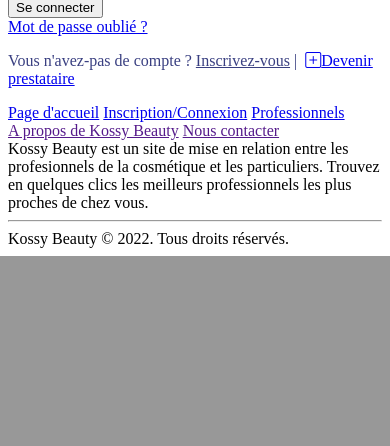
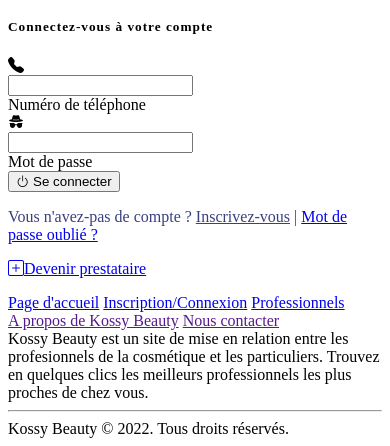
Before and after one commit to WildCodeSchool/2022-03-php-paris-p3-kossy-beauty, a Symfony app: template templates/login/index.html.twig in a window 390 px wide; the page is wider, and only the part inside the window is pictured. Shown: the part 1125-1571 px from the top of that part. Before the commit the page ends 1381 px from the top of that part, so only its background shows below. Run offline with Twig, Linux system fonts and the light colour scheme; the template is opened without the code that fills it, so the values that code supplies are empty; some libraries are stand-ins or nearby versions.

Commit message:
working on responsive

```diff
--- a/templates/login/index.html.twig
+++ b/templates/login/index.html.twig
@@ -17,43 +17,51 @@
                             <img src="https://mdbcdn.b-cdn.net/img/Photos/new-templates/bootstrap-login-form/img1.webp"
                                 alt="login form" style="height:100vh" />
                         </div>
-                        <div class="col-md-6 col-lg-7 d-flex align-items-center form-content-login">
+                        <div class="col-auto col-md-6 col-lg-7 d-flex align-items-center form-content-login mx-3 mx-md-0">
                             <div class="card-body p-4 p-lg-5 text-black">
-                                <div class="d-flex align-items-center mb-3 pb-1">
+                                <div class="mb-3 pb-1 text-center text-md-start">
                                     <span class="h1 fw-bold mb-0">Kossy Beauty</span>
                                 </div>
-                                <h5 class="fw-normal mb-3 pb-3" style="letter-spacing: 1px;">Connectez-vous à
+                                <h5 class="fw-normal mb-3 pb-3 text-center text-md-start" style="letter-spacing: 1px;">Connectez-vous à
                                     votre compte</h5>
 
                                 <form action="{{ path('login') }}" method="post">
                                     <div class="form-outline mb-4">
-                                        <input type="text" id="username" name="_username"
-                                            class="form-control form-control-lg" value="{{ last_username }}" />
+                                        <div class="input-group">
+                                            <div class="input-group-text px-4 fs-4">
+                                                <i class="bi bi-telephone-fill"></i>
+                                            </div>
+                                            <input type="text" id="username" name="_username"
+                                                class="form-control form-control-lg" value="{{ last_username }}" />
+                                        </div>
                                         <label class="form-label" for="form2Example17">Numéro de téléphone</label>
                                     </div>
 
                                     <div class="form-outline mb-4">
-                                        <input type="password" id="password" name="_password"
+                                        <div class="input-group">
+                                            <div class="input-group-text px-4 fs-4">
+                                                <i class="bi bi-incognito"></i>
+                                            </div>
+                                            <input type="password" id="password" name="_password"
                                             class="form-control form-control-lg" />
+                                        </div>
                                         <label class="form-label" for="password">Mot de passe</label>
                                     </div>
 
                                     <input type="hidden" name="_target_path" value="/" />
                                     <input type="hidden" name="_csrf_token" value="{{ csrf_token('authenticate') }}" />
 
-                                    <div class="pt-1 mb-4">
-                                        <button class="btn btn-dark btn-lg btn-block" type="submit">Se connecter</button>
+                                    <div class="text-center pt-1 mb-4">
+                                        <button class="btn btn-dark btn-lg btn-block" type="submit"><i class="bi bi-power"></i> Se connecter</button>
                                     </div>
                                 </form>
-                                <a class="small text-muted" href="{{ path('app_forgot_password_request') }}">Mot de passe oublié ?</a>
-                                <p class="pb-lg-2" style="color: #393f81;">
+                                <p class="text-center pb-lg-2" style="color: #393f81;">
                                     Vous n'avez-pas de compte ?
-                                    <a href="/register" style="color: #393f81;">Inscrivez-vous</a> |
+                                    <a href="/register" style="color: #393f81;">Inscrivez-vous</a> | <a class="small text-muted" href="{{ path('app_forgot_password_request') }}">Mot de passe oublié ?</a>
+                                </p>
+                                <p class="text-center">
                                     <a class="color-black" href="{{ path('app_register_pro') }}"><i class="bi bi-plus-square me-2"></i>Devenir prestataire</a>
                                 </p>
-
-                                {# <a href="#!" class="small text-muted">Conditions d'utilisation</a>
-                                <a href="#!" class="small text-muted">Politique de confidentialité</a> #}
                             </div>
                         </div>
                     </div>
--- a/templates/navbar/_categorySearchNavbar.html.twig
+++ b/templates/navbar/_categorySearchNavbar.html.twig
@@ -1,5 +1,5 @@
 
-    <ul class="nav nav-tabs d-flex justify-content-center" id="myTab" role="tablist">
+    <ul class="nav nav-tabs d-flex justify-content-center pt-3" id="myTab" role="tablist">
         {% for category in globalCategories.getAll %}
         <li class="nav-item" role="presentation">
             <button class="nav-link color-black px-4 py-2" id="profile-tab" data-bs-toggle="tab" data-bs-target="#category{{ category.id }}"
--- a/templates/navbar/_navbar.html.twig
+++ b/templates/navbar/_navbar.html.twig
@@ -1,56 +1,38 @@
 <nav class="navbar navbar-expand-lg navbar-light py-3 pb-1">
   <div class="container-fluid">
     <a class="navbar-brand" href="/"><img class="position-absolute ms-2 d-md-block d-none"src="{{ asset('build/images/Kossy-Beauty-logo-3.png') }}" style="width:5.5rem; margin-top:-2.1rem" alt="Logo"></a>
-    <button class="navbar-toggler position-absolute end-0" type="button" data-bs-toggle="collapse" data-bs-target="#navbarSupportedContent" aria-controls="navbarSupportedContent" aria-expanded="false" aria-label="Toggle navigation">
-      <span class="navbar-toggler-icon"></span>
-    </button>
     {{ render(controller(
         'App\\Controller\\SearchController::searchBar'
       )) }}
-    <div class="collapse navbar-collapse pt-0 justify-content-end" id="navbarSupportedContent">
-      <ul class="navbar-nav mb-2 mb-lg-0 text-center position-absolute end-0">
+    <div class="collapse navbar-collapse pt-0 justify-content-end align-items-center" id="navbarSupportedContent">
+      <ul class="navbar-nav rounded align-items-center text-center position-absolute end-0 mt-2 mt-md-1 me-3 p-3 p-md-0">
         {% if notification.notification is same as false %}
-        <li class="nav-item position-relative me-3 color-red">
-          <i class="bi bi-exclamation-circle-fill"></i>
+          <li class="nav-item rounded align-items-center position-relative me-3 p-2 text-start text-md-center color-red">
+            <i class="bi bi-envelope-exclamation-fill me-1 fs-5"></i>
         {% else %}
-          <li class="nav-item position-relative me-3">
+          <li class="nav-item rounded align-items-center position-relative me-3 p-2 text-start text-md-center w-100">
+            <i class="bi bi-envelope-fill me-1 fs-5"></i>
         {% endif %}
-          <i class="bi bi-chat-left-text p-0"></i>
             <a class="nav-link d-inline d-lg-block active stretched-link p-0" aria-current="page" href="{{ path('app_my_conversations') }}">Messages</a>
           </li>
-        <li class="nav-item position-relative me-3">
-          <i class="bi bi-heart p-0"></i>
+          <li><hr class="dropdown-divider"></li>
+          <li class="nav-item rounded align-items-center position-relative me-3 p-2 text-start text-md-center w-100">
+            <i class="bi bi-star-fill me-1 fs-5"></i>
             <a class="nav-link d-inline d-lg-block active stretched-link p-0" aria-current="page" href="#"></i>Favoris</a>
           </li>
+          <li><hr class="dropdown-divider"></li>
           {% if is_granted("ROLE_USER") %}
-          <li class="nav-item dropdown">
-            <i class="bi bi-person p-0"></i>
-            <a class="nav-link d-inline d-lg-block dropdown-toggle active p-0" href="#" id="navbarDropdown" role="button" data-bs-toggle="dropdown"
-              aria-expanded="false">
-              Mon compte
-            </a>
-            <ul class="dropdown-menu dropdown-menu-end" aria-labelledby="navbarDropdown">
-              {% if is_granted("ROLE_SUPER_ADMIN") %}
-                <li>
-                    <a class="dropdown-item"href="{{ path('app_admin') }}">Dashboard</a>
-                </li>
-              {% endif %}
-              <li><a class="dropdown-item" href="{{ path('app_user_show', {id: app.user.id}) }}">Voir mon profil</a></li>
-              <li>
-              {% if is_granted("ROLE_PROVIDER") %}
-              <li><a class="dropdown-item" href="{{ path('app_provider_services_list', {id: app.user.id }) }}">Ma page pro</a></li>
-              <li>
-              {% endif %}
-                <hr class="dropdown-divider">
-              </li>
-              <li><a class="dropdown-item" href="/logout">Se déconnecter</a></li>
-            </ul>
-          </li>
+            {% include "navbar/_navLoggedUser.html.twig" %}
           {% else %}
-        <li class="nav-item position-relative">
-          <i class="bi bi-person p-0"></i>
+            <li class="nav-item rounded align-items-center position-relative me-3 p-2 text-start text-md-center w-100">
+              <i class="bi bi-person-bounding-box me-1 fs-5"></i>
               <a class="nav-link d-inline d-lg-block active stretched-link p-0" aria-current="page" href="{{ path('login') }}"></i>Connexion</a>
             </li>
           {% endif %}
       </ul>
+    </div>
+  </div>
+  <button class="navbar-toggler position-absolute end-0 me-4 mt-2" type="button" data-bs-toggle="collapse" data-bs-target="#navbarSupportedContent" aria-controls="navbarSupportedContent" aria-expanded="false" aria-label="Toggle navigation">
+    <span class="navbar-toggler-icon"></span>
+  </button>
 </nav>
```
Also changed, not shown: assets/styles/_navbar.scss (+15 -0 lines), templates/navbar/_navLoggedUser.html.twig (added, +33 -0 lines). Lines whose indentation alone changed are shown as unchanged.
